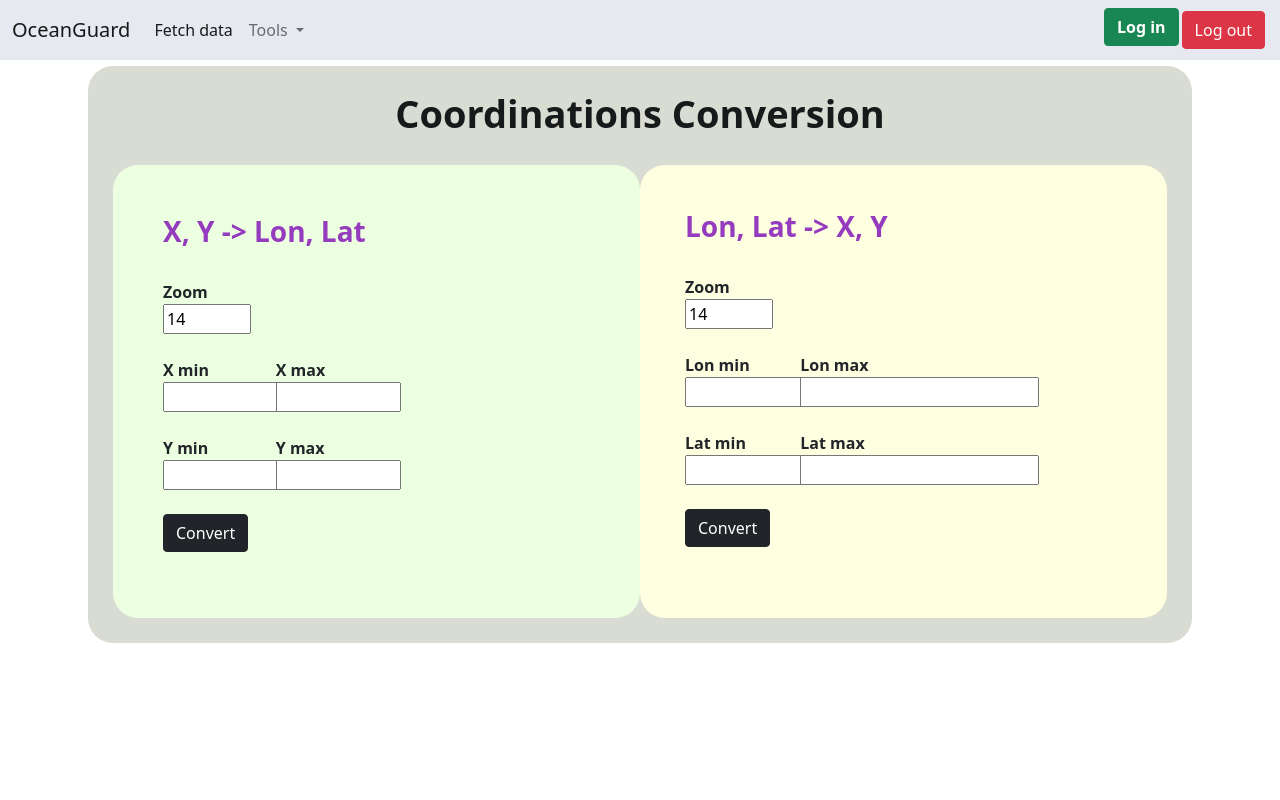
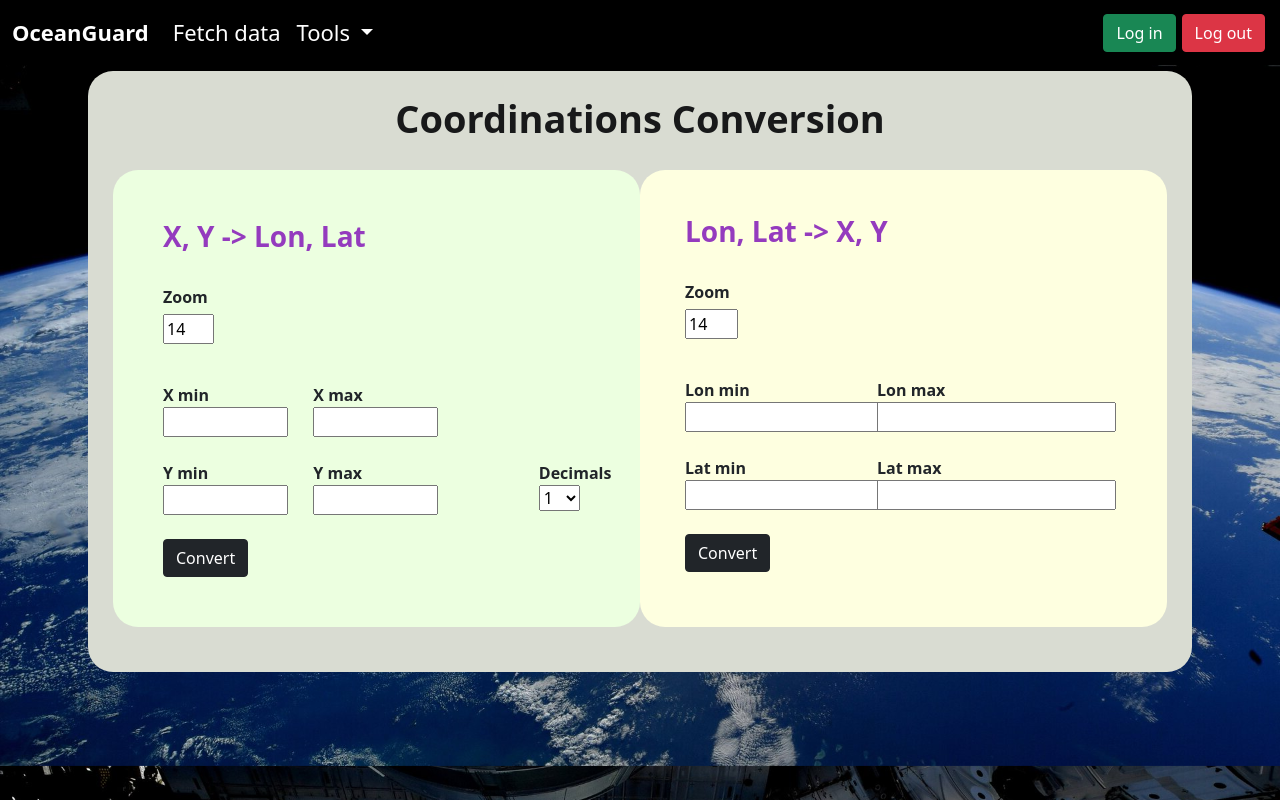
Before and after one commit to FarshadAmiri/Satellite_monitoring-webapp, a Django app: page /conversions in a window 1280 px wide. Run offline with Django 4.2, Linux system fonts and the light colour scheme; some libraries are stand-ins or nearby versions.

Commit message:
UI enhanced significantly

```diff
--- a/fetch_data/forms.py
+++ b/fetch_data/forms.py
@@ -96,17 +96,17 @@ class SentinelFetchForm(forms.Form):
 class Convert2lonlatForm(forms.Form):
 
     zoom_2lonlat = forms.IntegerField(min_value=0, max_value=50, initial=14, required=False)
-    x_min = forms.IntegerField(min_value=0, max_value=500000, required=False)
-    x_max = forms.IntegerField(min_value=0, max_value=500000, required=False)
-    y_min = forms.IntegerField(min_value=0, max_value=500000, required=False)
-    y_max = forms.IntegerField(min_value=0, max_value=500000, required=False)
+    x_min_2lonlat = forms.IntegerField(min_value=0, max_value=500000, required=False)
+    x_max_2lonlat = forms.IntegerField(min_value=0, max_value=500000, required=False)
+    y_min_2lonlat = forms.IntegerField(min_value=0, max_value=500000, required=False)
+    y_max_2lonlat = forms.IntegerField(min_value=0, max_value=500000, required=False)
 
 
 
 class Convert2xyForm(forms.Form):
 
     zoom_2xy = forms.IntegerField(min_value=0, max_value=50, initial=14, required=False)
-    lon_min = forms.FloatField(min_value=-180, max_value=180, required=False)
-    lon_max = forms.FloatField(min_value=-180, max_value=180, required=False)
-    lat_min = forms.FloatField(min_value=-90, max_value=90, required=False)
-    lat_max = forms.FloatField(min_value=-90, max_value=90, required=False)
+    lon_min_2xy = forms.FloatField(min_value=-180, max_value=180, required=False)
+    lon_max_2xy = forms.FloatField(min_value=-180, max_value=180, required=False)
+    lat_min_2xy = forms.FloatField(min_value=-90, max_value=90, required=False)
+    lat_max_2xy = forms.FloatField(min_value=-90, max_value=90, required=False)
--- a/fetch_data/templates/fetch_data/Conversions.html
+++ b/fetch_data/templates/fetch_data/Conversions.html
@@ -1,41 +1,73 @@
 {% extends "fetch_data\base.html" %}
 {% load static %}
 
+{% block head-title %}
+    <title>Conversion tools</title>
+{% endblock %}
+
+{% block head-static %}
+    <link rel="stylesheet" type="text/css" href="{% static 'css/fetch_data/conversion.css' %}">
+{%endblock %}
+
 {% block body %}
+
 <div class="container">
-    <div class="row" style="padding: 25px; border-radius: 25px; background-color: #D9DCD2; margin: 6px;">
-        <h2 style="font-weight: bold; font-size: 38px ;color: #18191a; display: flex; justify-content: center; padding-bottom: 20px;">Coordinations Conversion</h3>
-        <div class="col-6" style="background-color: #ECFFE0; padding: 50px; border-radius: 25px;">
+    <div class="row" id="outer_box" style="padding: 25px; border-radius: 25px; background-color: #D9DCD2; margin: 6px">
+        <h2 id= "page_title">Coordinations Conversion</h2>
+        <div class="col-6" id="halfbox">
             <form action="{% url 'fetch_data:conversions' %}" method="post">
             {% csrf_token %}
-            <h2 style="font-weight: bold; font-size: 28px; color: #943BBE">X, Y -> Lon, Lat</h3>
+            <h2 style="font-weight: bold; font-size: 28px; color: #943BBE">X, Y -> Lon, Lat</h2>
             <br>
             <div class="row">
-                <div class="col-3">
-                    <label for="zoom_2lonlat" style="font-weight: bold">Zoom</label>
+                <div class="col-2">
+                <div class="form-group">
+                    <label for="zoom_2lonlat" style="font-weight: bold;">Zoom</label>
                     {{ form_2lonlat.zoom_2lonlat }}
+                </div>
                 </div>
             </div>
             <br>
             <div class="row">
                 <div class="col-3">
-                    <label for="x_min" style="font-weight: bold">X min</label>
-                    {{ form_2lonlat.x_min }}
+                    <label for="x_min" style="font-weight: bold;">X min</label>
+                    {{ form_2lonlat.x_min_2lonlat }}
+                </div>
+                <div class="col-1">
                 </div>
                 <div class="col-3">
-                    <label for="x_max" style="font-weight: bold">X max</label>
-                    {{ form_2lonlat.x_max }}
+                    <label for="x_max" style="font-weight: bold;">X max</label>
+                    {{ form_2lonlat.x_max_2lonlat }}
                 </div>
                 </div>
                 <br>
                 <div class="row">
                 <div class="col-3">
-                    <label for="y_min" style="font-weight: bold">Y min</label>
-                    {{ form_2lonlat.y_min }}
+                    <label for="y_min" style="font-weight: bold;">Y min</label>
+                    {{ form_2lonlat.y_min_2lonlat }}
+                </div>
+                <div class="col-1">
                 </div>
                 <div class="col-3">
-                    <label for="y_max" style="font-weight: bold">Y max</label>
-                    {{ form_2lonlat.y_max }}
+                    <label for="y_max" style="font-weight: bold;">Y max</label>
+                    {{ form_2lonlat.y_max_2lonlat }}
+                </div>
+                <div class="col-3">
+                </div>
+                <div class="col-2">
+                    <label for="decimal_round" style="font-weight: bold;">Decimals</label>
+                    <select name="decimal_round" id="decimal_round" value="6" min="1" max="10" value="6">
+                        <option value="1">1</option>
+                        <option value="2">2</option>
+                        <option value="3">3</option>
+                        <option value="4">4</option>
+                        <option value="5">5</option>
+                        <option value="6">6</option>
+                        <option value="7">7</option>
+                        <option value="8">8</option>
+                        <option value="9">9</option>
+                        <option value="10">10</option>
+                    </select>
                 </div>
             </div>
             <br>
@@ -51,31 +83,37 @@
             <h2 style="font-weight: bold; font-size: 28px; color: #943BBE">Lon, Lat -> X, Y</h3>
             <br>
             <div class="row">
-                <div class="col-3">
+                <div class="col-2">
+                <div class="form-group">
                     <label for="zoom_2xy" style="font-weight: bold">Zoom</label>
                     {{ form_2xy.zoom_2xy }}
+                </div>
                 </div>
             </div>
             <br>
             <div class="row">
-                <div class="col-3">
+                <div class="col-4">
                     <label for="lon_min" style="font-weight: bold">Lon min</label>
-                    {{ form_2xy.lon_min }}
+                    {{ form_2xy.lon_min_2xy }}
                 </div>
-                <div class="col-3">
+                <div class="col-1">
+                </div>
+                <div class="col-4">
                     <label for="lon_max" style="font-weight: bold">Lon max</label>
-                    {{ form_2xy.lon_max }}
+                    {{ form_2xy.lon_max_2xy }}
                 </div>
                 </div>
                 <br>
                 <div class="row">
-                <div class="col-3">
+                <div class="col-4">
                     <label for="lat_min" style="font-weight: bold">Lat min</label>
-                    {{ form_2xy.lat_min }}
+                    {{ form_2xy.lat_min_2xy }}
                 </div>
-                <div class="col-3">
+                <div class="col-1">
+                </div>
+                <div class="col-4">
                     <label for="lat_max" style="font-weight: bold">Lat max</label>
-                    {{ form_2xy.lat_max }}
+                    {{ form_2xy.lat_max_2xy }}
                 </div>
             </div>
             <br>
@@ -85,17 +123,19 @@
                 </div>
             </div>
         </div>
-        <div class="row">
-            <div class= "col-6">
+        <div class="row" style="margin-top: 20px; margin-left: 20px;">
+        <div class="col-6">
             {% if convert_2lonlat_res %}
-                <h4>{{convert_2lonlat_res}}</h4>
+            <h4>Lon range: <span class="variable">{{ convert_2lonlat_res.lon_min_2lonlat }}</span> to <span class="variable">{{ convert_2lonlat_res.lon_max_2lonlat }}</span></h4>
+            <h4>Lat range: <span class="variable">{{ convert_2lonlat_res.lat_min_2lonlat }}</span> to <span class="variable">{{ convert_2lonlat_res.lat_max_2lonlat }}</span></h4>
             {% endif %}
-            </div>
-            <div class= "col-6">
+        </div>
+        <div class="col-6">
             {% if convert_2xy_res %}
-                <h4>{{convert_2xy_res}}</h4>
+            <h4>X range: <span class="variable">{{ convert_2xy_res.x_min_2xy }}</span> to <span class="variable">{{ convert_2xy_res.x_max_2xy }}</span></h4>
+            <h4>Y range: <span class="variable">{{ convert_2xy_res.y_min_2xy }}</span> to <span class="variable">{{ convert_2xy_res.y_max_2xy }}</span></h4>
             {% endif %}
-            </div>
+        </div>
         </div>
     </div>
 </div>
--- a/fetch_data/templates/fetch_data/base.html
+++ b/fetch_data/templates/fetch_data/base.html
@@ -1,10 +1,3 @@
-{% load static %}
-
-<html>
-  <head>
-  </head>
-  <body>
-  <script type="text/javascript" src="{% static 'jquery-3.7.1.min.js' %}"></script>
 {% load static %}
 
 <!DOCTYPE html>
@@ -12,29 +5,32 @@
 <head>
    <meta charset="UTF-8">
    <meta name="viewport" content="width=device-width, initial-scale=1.0">
-   <title>Fetch data</title>
+   {% block head-title %}
+      <title>Fetch data</title>
+   {% endblock %}
    <link rel="stylesheet" type="text/css" href="{% static 'css/bootstrap.css' %}">
+   <link rel="stylesheet" type="text/css" href="{% static 'css/fetch_data/base.css' %}">
    <script src="{% static 'js/bootstrap.min.js' %}"></script>
+   {% block head-static %}
+   {% endblock %}
 </head>
 <body>
+    <script src="{% static 'js\fetch_data\sentinelfetch.js' %}"></script>
     <script type="text/javascript" src="{% static 'jquery-3.7.1.min.js' %}"></script>
     {% block navbar %}
     <style>
-    .navbar-light .navbar-nav .nav-link:hover {
-        color: #fff; /* Change the color to your desired hover color */
-        background-color: rgba(60, 60, 0, 0.6); /* Change the background color to your desired hover color */
-    }
+
     </style>
-    <nav class="navbar navbar-expand-lg navbar-light" style="navbar-light-hover-color:rgba($black, .7); background-color: #e6eaf0;">
+    <nav class="navbar navbar-expand-lg navbar-light">
         <div class="container-fluid">
-            <a class="navbar-brand" href="{% url 'fetch_data:SentinelFetch' %}">OceanGuard</a>
+            <a class="navbar-brand" id="nav_item" href="{% url 'fetch_data:SentinelFetch' %}" style="font-weight: bold;">OceanGuard</a>
             <button class="navbar-toggler" type="button" data-bs-toggle="collapse" data-bs-target="#navbarNav" aria-controls="navbarNav" aria-expanded="false" aria-label="Toggle navigation">
                 <span class="navbar-toggler-icon"></span>
             </button>
             <div class="collapse navbar-collapse" id="navbarNav">
-                <ul class="navbar-nav">
-                    <li class="nav-item">
-                        <a class="nav-link active" aria-current="page" href="{% url 'fetch_data:SentinelFetch' %}">Fetch data</a>
+                <ul class="navbar-nav" >
+                    <li class="nav-item" >
+                        <a class="nav-link active" id="nav_item" aria-current="page" href="{% url 'fetch_data:SentinelFetch' %}">Fetch data</a>
                     </li>
                     <li class="nav-item dropdown">
                         <a class="nav-link dropdown-toggle" href="#" id="navbarScrollingDropdown" role="button" data-bs-toggle="dropdown" aria-expanded="false">
@@ -49,14 +45,14 @@
                         </li>
                     {% if user.is_superuser %}
                         <li class="nav-item">
-                            <a class="nav-link active" aria-current="page" href="{% url 'fetch_data:SentinelFetch' %}">Supervisor panel</a>
+                            <a class="nav-link active" id="nav_item" aria-current="page" href="{% url 'fetch_data:SentinelFetch' %}">Supervisor panel</a>
                         </li>
                     {% endif %}
                 </ul>
                 <ul class="navbar-nav ms-auto">
                     <li class="nav-item">
                         {% if not request.user.is_authenticated %}
-                            <a href="{% url 'users:login' %}" style="font-weight: bold; font-size: 16px" class="btn btn-success" type="button">Log in</a>
+                            <a href="{% url 'users:login' %}" style="font-size: 16px; margin: 3px" class="btn btn-success" type="button">Log in</a>
                         {% else %}
                             <a href="{% url 'users:profile' %}" style="font-size: 16px; margin: 3px" class="btn btn-primary" type="button">@{{user.username}}</a>
                         {% endif %}
--- a/fetch_data/utilities/tools.py
+++ b/fetch_data/utilities/tools.py
@@ -293,6 +293,7 @@ def coords_2_xyz_newton(coords, zoom):
             y_min = optimize.newton(y2lat_min, y_min0)
             y_max = optimize.newton(y2lat_max, y_max0)
             x_min, x_max, y_min, y_max = list(map(lambda x: int(round(x,0)), (x_min, x_max, y_min, y_max)))
+            x_min, x_max , y_min, y_max = min(x_min, x_max) , max(x_min, x_max), min(y_min, y_max), max(y_min, y_max)
             x_range, y_range = (x_min, x_max), (y_min, y_max)
             return (x_range, y_range, zoom)
         except:
--- a/fetch_data/views.py
+++ b/fetch_data/views.py
@@ -109,7 +109,7 @@ def territory_fetch(request):
                                             "overwrite_repetitious": overwrite_repetitious, "inference": inference,
                                                 })
         return render(request, "fetch_data/SentinelFetch.html", context={'preset_araes': PresetArea.objects.all(),'form': form,
-                                                                         'user':request.user})
+                                                                        'user':request.user})
 
     elif request.method == 'POST' and 'clear_dates' in request.POST:
         form = SentinelFetchForm(request.POST)
@@ -188,6 +188,7 @@ class territory_fetch_APIView(APIView):
 
 def ConvertView(request):
     if request.method == 'GET':
+        logging.info("GET 1")
         form_2xy = Convert2xyForm()
         form_2lonlat = Convert2lonlatForm()
         return render(request, "fetch_data/Conversions.html", context={'form_2xy': form_2xy,
@@ -196,35 +197,40 @@ def ConvertView(request):
     elif request.method == 'POST' and 'convert_2lonlat' in request.POST and request.user.is_authenticated:
         form_2lonlat = Convert2lonlatForm(request.POST)
         form_2xy = Convert2xyForm(request.POST)
+        decimal_round = int(request.POST.get('decimal_round')) if request.POST.get('decimal_round')!=None else 6
         if form_2lonlat.is_valid():
-            zoom = form_2lonlat.cleaned_data['zoom_2lonlat']
-            x_min = form_2lonlat.cleaned_data['x_min']
-            x_max = form_2lonlat.cleaned_data['x_max']
-            y_min = form_2lonlat.cleaned_data['y_min']
-            y_max = form_2lonlat.cleaned_data['y_max']
+            zoom_2lonlat = form_2lonlat.cleaned_data['zoom_2lonlat']
+            x_min_2lonlat = form_2lonlat.cleaned_data['x_min_2lonlat']
+            x_max_2lonlat = form_2lonlat.cleaned_data['x_max_2lonlat']
+            y_min_2lonlat = form_2lonlat.cleaned_data['y_min_2lonlat']
+            y_max_2lonlat = form_2lonlat.cleaned_data['y_max_2lonlat']
 
-            x_range = (x_min, x_max)
-            y_range = (y_min, y_max)
-            lon_min, lat_min, lon_max, lat_max = xyz2bbox_territory(x_range, y_range, zoom)
-            convert_2lonlat_res = {'lon_min': lon_min, 'lat_min': lat_min, 'lon_max': lon_max, 'lat_max': lat_max}
+            x_range_2lonlat = (x_min_2lonlat, x_max_2lonlat)
+            y_range_2lonlat = (y_min_2lonlat, y_max_2lonlat)
+            lon_min_2lonlat, lat_min_2lonlat, lon_max_2lonlat, lat_max_2lonlat = xyz2bbox_territory(x_range_2lonlat, y_range_2lonlat, zoom_2lonlat)
+            lon_min_2lonlat, lat_min_2lonlat, lon_max_2lonlat, lat_max_2lonlat = list(map(lambda x: round(x, decimal_round), (lon_min_2lonlat, lat_min_2lonlat, lon_max_2lonlat, lat_max_2lonlat)))
+            convert_2lonlat_res = {'lon_min_2lonlat': lon_min_2lonlat, 'lat_min_2lonlat': lat_min_2lonlat, 'lon_max_2lonlat': lon_max_2lonlat, 'lat_max_2lonlat': lat_max_2lonlat}
 
             return render(request, "fetch_data/Conversions.html", context={'form_2xy': form_2xy,
             "form_2lonlat": form_2lonlat, 'convert_2lonlat_res': convert_2lonlat_res ,'user':request.user})
 
 
     elif request.method == 'POST' and 'convert_2xy' in request.POST and request.user.is_authenticated:
+        logging.info("before form_2xy validation")
+        print("before form_2xy validation")
         form_2xy = Convert2xyForm(request.POST)
         form_2lonlat = Convert2lonlatForm(request.POST)
+        logging.info("before form_2xy validation")
         if form_2xy.is_valid():
-            zoom = form_2xy.cleaned_data['zoom_2xy']
-            lon_min = form_2xy.cleaned_data['lon_min']
-            lon_max = form_2xy.cleaned_data['lon_max']
-            lat_min = form_2xy.cleaned_data['lat_min']
-            lat_max = form_2xy.cleaned_data['lat_max']
+            zoom_2xy = form_2xy.cleaned_data['zoom_2xy']
+            lon_min_2xy = form_2xy.cleaned_data['lon_min_2xy']
+            lon_max_2xy = form_2xy.cleaned_data['lon_max_2xy']
+            lat_min_2xy = form_2xy.cleaned_data['lat_min_2xy']
+            lat_max_2xy = form_2xy.cleaned_data['lat_max_2xy']
 
-            coords = (lon_min, lat_min, lon_max, lat_max)
-            (x_min, x_max), (y_min, y_max), zoom = coords_2_xyz_newton(coords, zoom)
-            convert_2xy_res = {"x_min": x_min, "x_max": x_max, 'y_min': y_min, 'y_max': y_max, 'zoom': zoom}
+            coords_2xy = (lon_min_2xy, lat_min_2xy, lon_max_2xy, lat_max_2xy)
+            (x_min_2xy, x_max_2xy), (y_min_2xy, y_max_2xy), zoom_2xy = coords_2_xyz_newton(coords_2xy, zoom_2xy)
+            convert_2xy_res = {"x_min_2xy": x_min_2xy, "x_max_2xy": x_max_2xy, 'y_min_2xy': y_min_2xy, 'y_max_2xy': y_max_2xy, 'zoom_2xy': zoom_2xy}
             print("convert_2xy_res:", convert_2xy_res)
 
             return render(request, "fetch_data/Conversions.html", context={'form_2xy': form_2xy,
--- /dev/null
+++ b/static/css/fetch_data/base.css
@@ -0,0 +1,24 @@
+body {
+    background-image: url("\\static\\bcg\\earth1.jpg");
+    /* background-image: url('https://wallpapercrafter.com/th800/124985-3D-render-space-satellite-Earth-orbital-view.jpg'); Replace with the path to your background image */
+    background-size: cover;
+    background-position: center;
+    /* Add other CSS properties as needed */
+  }
+
+  nav {
+    background-color: rgb(0, 0, 0);
+}
+
+  #nav_item,
+  #navbarScrollingDropdown{
+    color: rgb(255, 255, 255);
+    /* font-weight: bold; */
+    font-size: 22px;
+  }
+
+  .navbar-light .navbar-nav .nav-link:hover {
+    background-color: rgb(99, 99, 99);
+    color:rgb(27, 27, 27);
+    border-radius: 15px
+}
--- /dev/null
+++ b/static/css/fetch_data/conversion.css
@@ -0,0 +1,39 @@
+.form-group {
+  display: flex;
+  flex-direction: column;
+  margin-bottom: 15px;
+}
+
+.form-group label {
+  font-weight: bold;
+}
+
+.form-group input {
+  margin-top: 5px;
+}
+
+.row#outer_box {
+  padding: 25px;
+  border-radius: 25px;
+  background-color: #D9DCD2;
+  margin: 6px;
+ }
+
+ h2#page_title {
+  font-weight: bold;
+  font-size: 38px ;
+  color: #18191a;
+  display: flex;
+  justify-content: center;
+  padding-bottom: 20px;
+ }
+
+ #halfbox {
+  background-color: #ECFFE0;
+  padding: 50px;
+  border-radius: 25px;
+ }
+
+ .variable {
+  color: rgb(182, 71, 43);
+}
--- a/static/js/fetch_data/sentinelfetch.js
+++ b/static/js/fetch_data/sentinelfetch.js
@@ -1,3 +1,27 @@
+document.addEventListener('DOMContentLoaded', function() {
+    document.getElementById('clear_coords').addEventListener('click', function() {
+        document.getElementById('x_min') = '';
+        document.getElementById('x_max') = '';
+        document.getElementById('y_min')= '';
+        document.getElementById('y_max').value = '';
+        document.getElementById('lon_min').value = '';
+        document.getElementById('lon_max').value = '';
+        document.getElementById('lat_min').value = '';
+        document.getElementById('lat_max').value = '';
+    });
+});
+
+document.getElementById('clear_coords').addEventListener('DOMContentLoaded', 'click', function() {
+    document.getElementById('x_min') = '';
+    document.getElementById('x_max') = '';
+    document.getElementById('y_min') = '';
+    document.getElementById('y_max').value = '';
+    document.getElementById('lon_min').value = '';
+    document.getElementById('lon_max').value = '';
+    document.getElementById('lat_min').value = '';
+    document.getElementById('lat_max').value = '';
+});
+
 document.getElementById("coordinate_type").addEventListener("change", function() {
 var xyFields = document.getElementById("xy_fields");
 var lonlatFields = document.getElementById("lonlat_fields");
```
Also changed, not shown: fetch_data/templates/fetch_data/SentinelFetch.html (+33 -23 lines), static/bcg/earth1.jpg (added).
